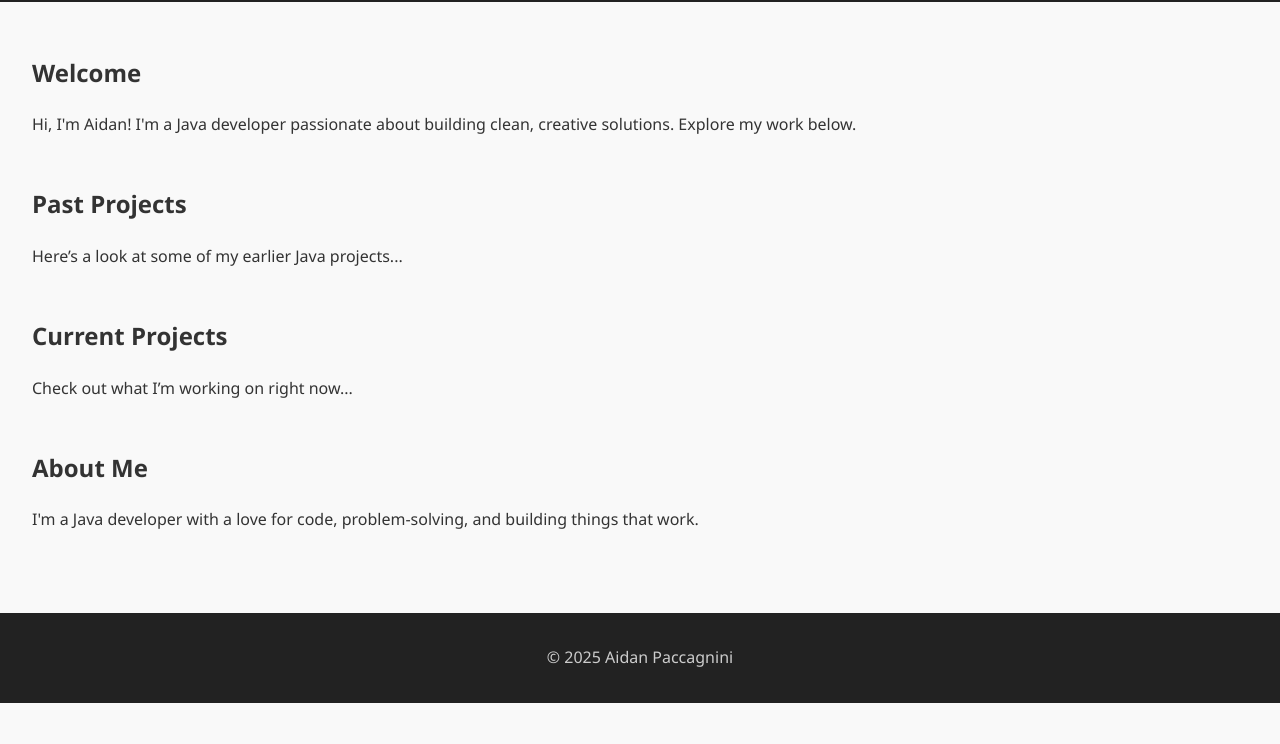
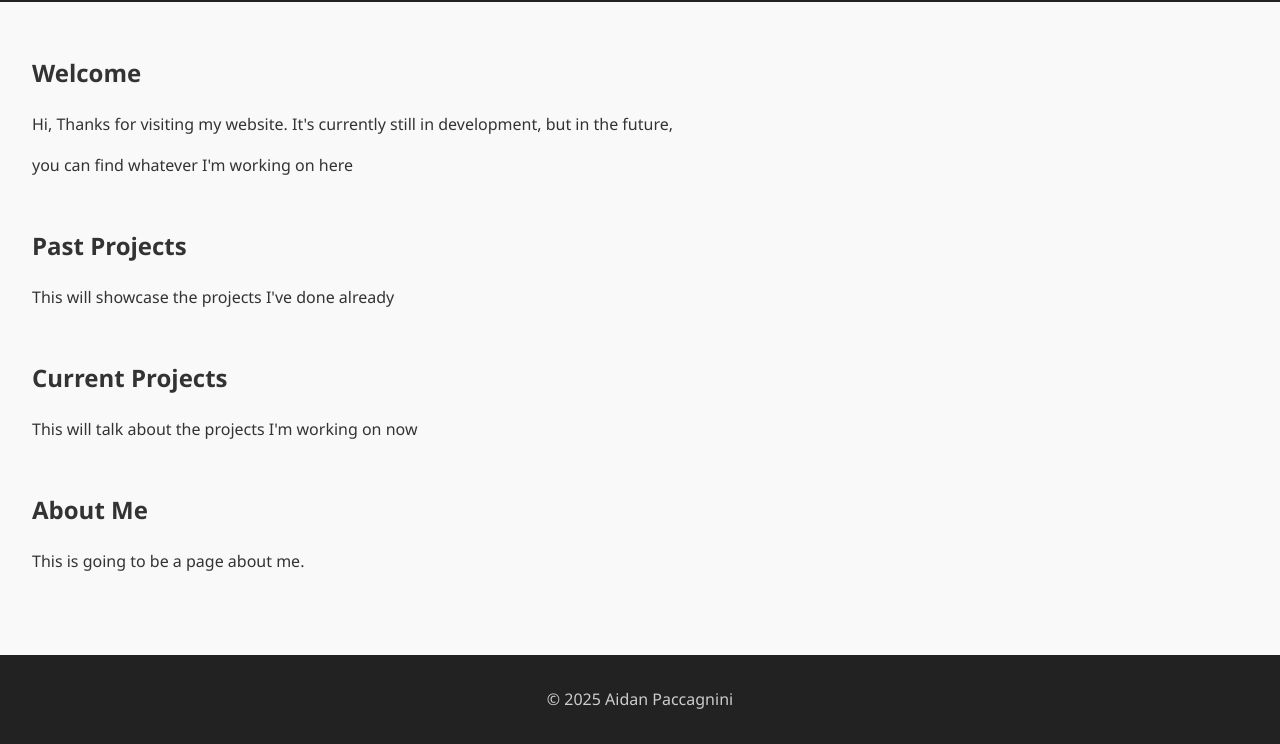
Before and after one commit to aidan-paccagnini/my-portfolio, a plain HTML site: page index.html in a window 1280 px wide. Shown: the part 88-832 px from the top of the page. Before the commit the page ends 800 px from the top, so only its background shows below. Drawn offline with Linux system fonts and the light colour scheme.

Commit message:
Update index.html

```diff
--- a/index.html
+++ b/index.html
@@ -22,22 +22,23 @@
   <main>
     <section id="landing" class="page">
       <h2>Welcome</h2>
-      <p>Hi, I'm Aidan! I'm a Java developer passionate about building clean, creative solutions. Explore my work below.</p>
+      <p>Hi, Thanks for visiting my website. It's currently still in development, but in the future,</p>
+      <p>you can find whatever I'm working on here</p>
     </section>
 
     <section id="past-projects" class="page">
       <h2>Past Projects</h2>
-      <p>Here’s a look at some of my earlier Java projects...</p>
+      <p>This will showcase the projects I've done already</p>
     </section>
 
     <section id="current-projects" class="page">
       <h2>Current Projects</h2>
-      <p>Check out what I’m working on right now...</p>
+      <p>This will talk about the projects I'm working on now</p>
     </section>
 
     <section id="about" class="page">
       <h2>About Me</h2>
-      <p>I'm a Java developer with a love for code, problem-solving, and building things that work.</p>
+      <p>This is going to be a page about me.</p>
     </section>
   </main>
 
```
